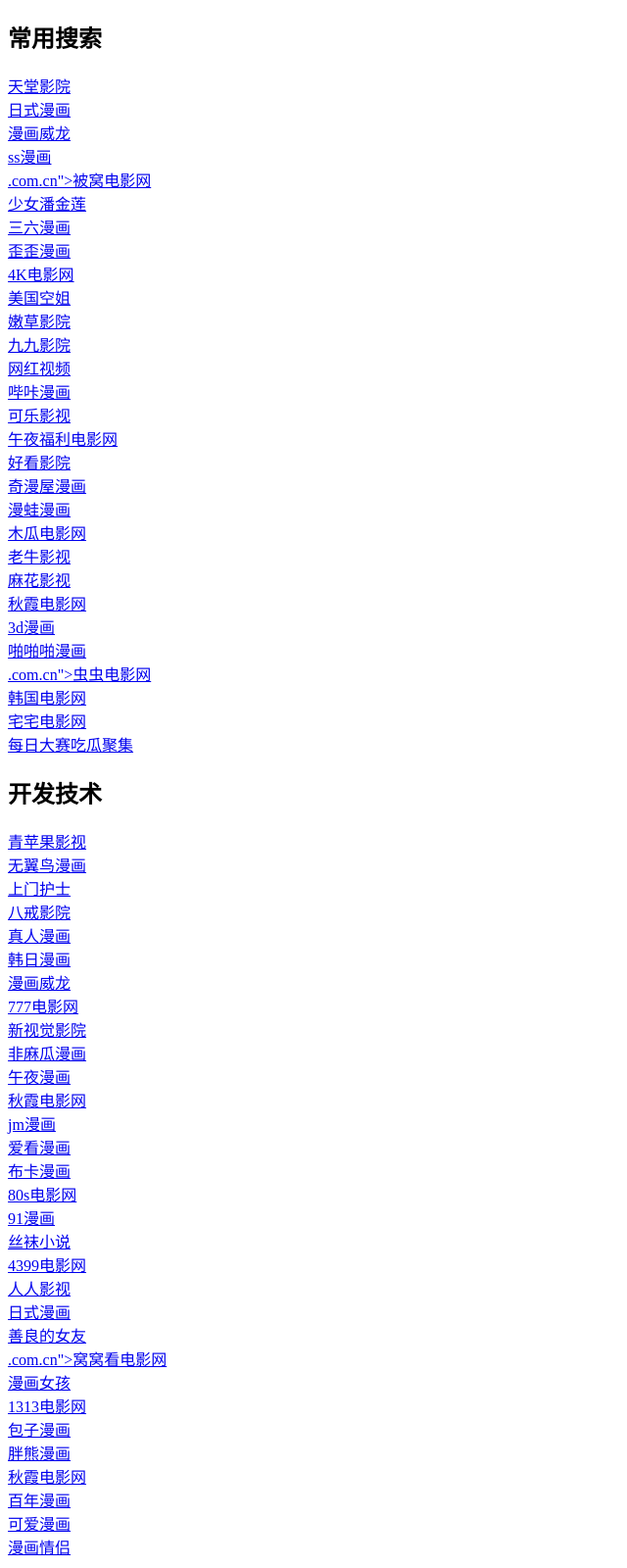
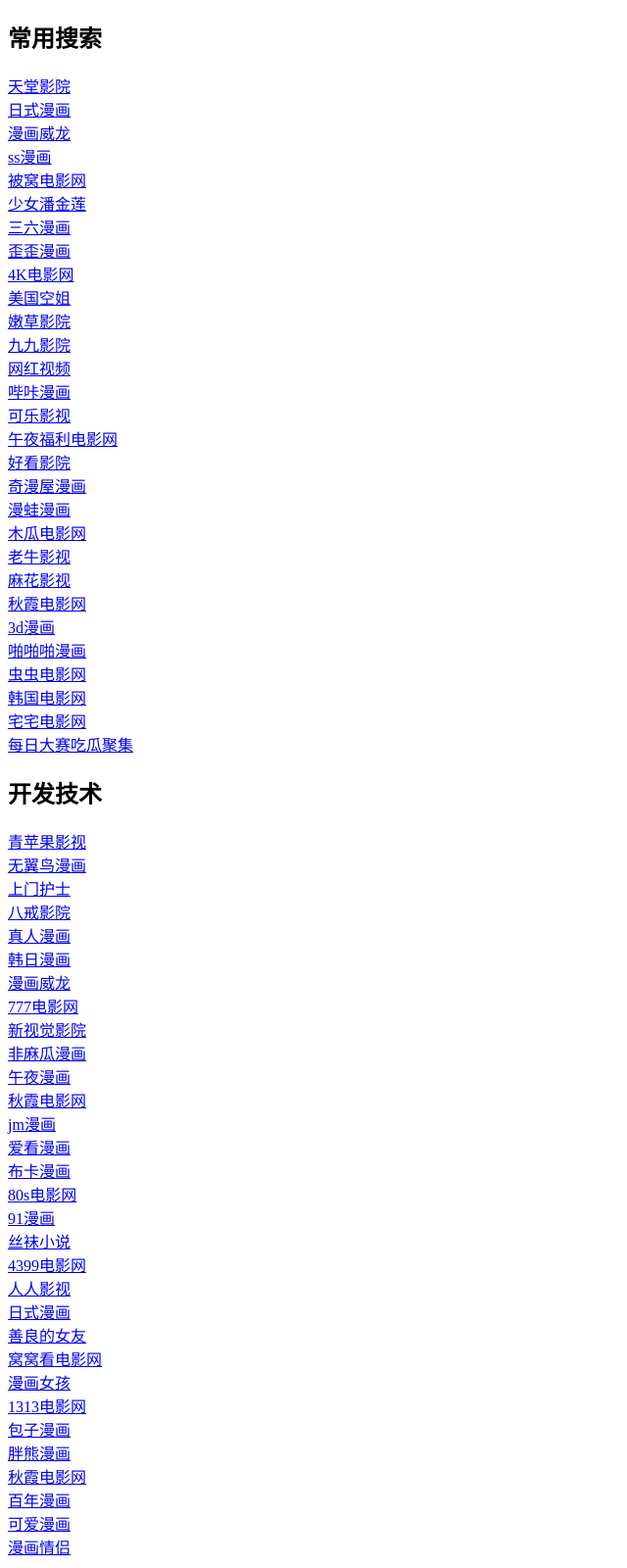
Before and after one commit to wuhuadaowangzhidaohang/wuhuadaowangzhidaohang.github.io, a plain HTML site: page index.html in a window 1280 px wide. Shown: the top 1600 px of the page at 98% size, without its empty margins (0-640 px from the left). Drawn offline with Linux system fonts and the light colour scheme.

Commit message:
Update index.html

```diff
--- a/index.html
+++ b/index.html
@@ -13,7 +13,7 @@
 <a href="https://www.rishimanhua-vip.com.cn">日式漫画</a><br>
 <a href="https://www.manhuaweilong-wap.com.cn">漫画威龙</a><br>
 <a href="https://www.ssmanhua-wap.com.cn">ss漫画</a><br>
-<a href="https://beiwodianyingwang-cn">.com.cn">被窝电影网</a><br>
+<a href="https://beiwodianyingwang-cn.com.cn">被窝电影网</a><br>
 <a href="https://shaonupanjinlian-wap.com.cn">少女潘金莲</a><br>
 <a href="https://sanliumanhua-wap.com.cn">三六漫画</a><br>
 <a href="https://waiwaimanhua-wap.com.cn">歪歪漫画</a><br>
@@ -34,7 +34,7 @@
 <a href="https://qiuxiadianyingwang-top1.com.cn">秋霞电影网</a><br>
 <a href="https://www.3dmanhua-zh.com.cn">3d漫画</a><br>
 <a href="https://papapamanhua-h5.com.cn">啪啪啪漫画</a><br>
-<a href="https://chongchongdianyingwang-cn">.com.cn">虫虫电影网</a><br>
+<a href="https://chongchongdianyingwang-cn.com.cn">虫虫电影网</a><br>
 <a href="https://hanguodianyingwang-wap.com.cn">韩国电影网</a><br>
 <a href="https://zhaizhaidianyingwang-h5.com.cn">宅宅电影网</a><br>
 <a href="https://meiridasaichiguajuji-app.com.cn">每日大赛吃瓜聚集</a><br>
@@ -63,7 +63,7 @@
 <a href="https://www.renren-yingshi.com.cn">人人影视</a><br>
 <a href="https://www.rishimanhua-h5.com.cn">日式漫画</a><br>
 <a href="https://shanliangdenuyou-mip.com.cn">善良的女友</a><br>
-<a href="https://www.wowokandianyingwang-cn">.com.cn">窝窝看电影网</a><br>
+<a href="https://www.wowokandianyingwang-cn.com.cn">窝窝看电影网</a><br>
 <a href="https://manhuanuhai-h5.com.cn">漫画女孩</a><br>
 <a href="https://www.1313dianyingwang-wap.com.cn">1313电影网</a><br>
 <a href="https://www.baozimanhua-wap.com.cn">包子漫画</a><br>
@@ -128,13 +128,13 @@
 <a href="https://aiqingdianyingwang-zh.com.cn">爱情电影网</a><br>
 <a href="https://fujiangmanhua-vip.com.cn">富江漫画</a><br>
 <a href="https://nannanmanhuagaoh-zh.com.cn">男男漫画高h</a><br>
-<a href="https://muguadianyingwang-cn">.com.cn">木瓜电影网</a><br>
+<a href="https://muguadianyingwang-cn.com.cn">木瓜电影网</a><br>
 <a href="https://smmanhua-zh.com.cn">sm漫画</a><br>
 <a href="https://www.4399dianyingwang-h5.com.cn">4399电影网</a><br>
 <a href="https://hanguokongjie-app.com.cn">韩国空姐</a><br>
 <a href="https://www.xingkong-yingyuan.com.cn">星空影院</a><br>
 <a href="https://zaixiandanmeimanhua-zh.com.cn">在线耽美漫画</a><br>
-<a href="https://www.wudidianyingwang-cn">.com.cn">无敌电影网</a><br>
+<a href="https://www.wudidianyingwang-cn.com.cn">无敌电影网</a><br>
 <a href="https://rishimanhua-wap.com.cn">日式漫画</a><br>
 <a href="https://www.renrenyingshi-top1.com.cn">人人影视</a><br>
 <a href="https://wudidianyingwang-zh.com.cn">无敌电影网</a><br>
```
